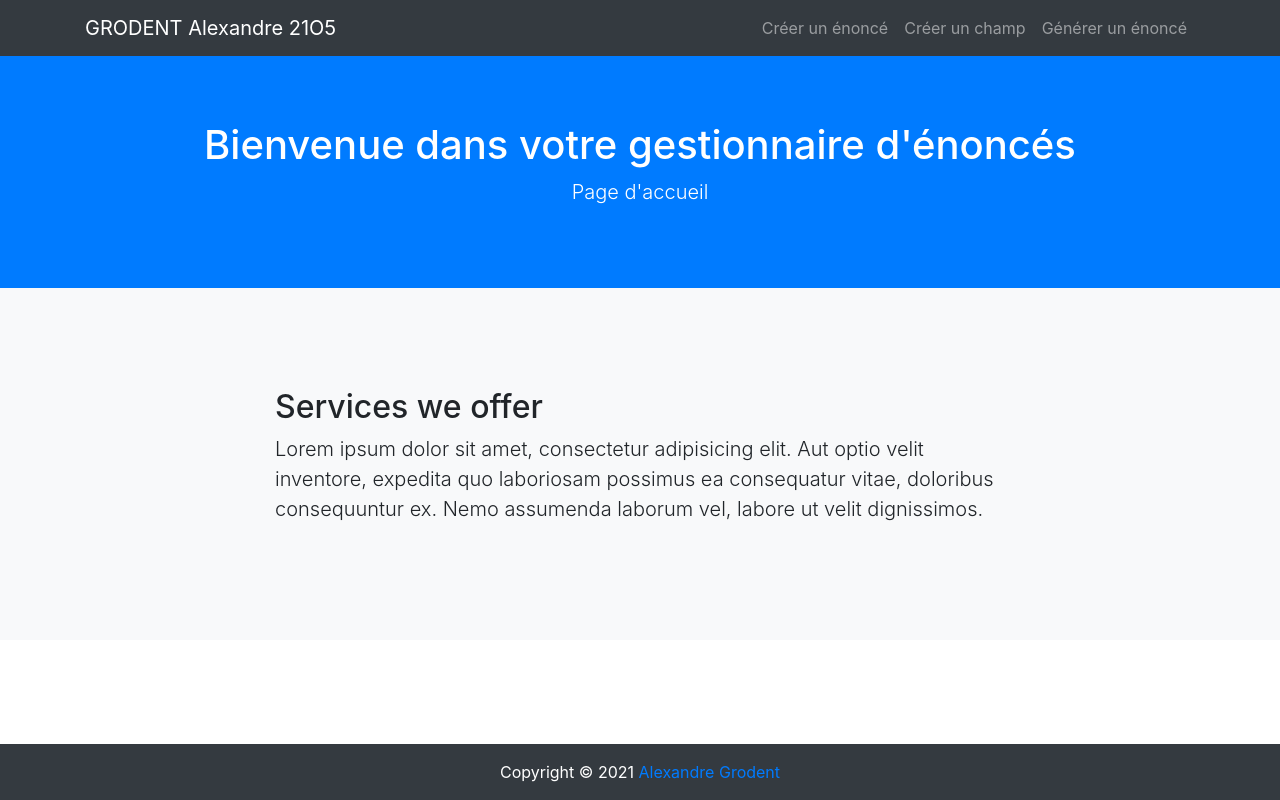
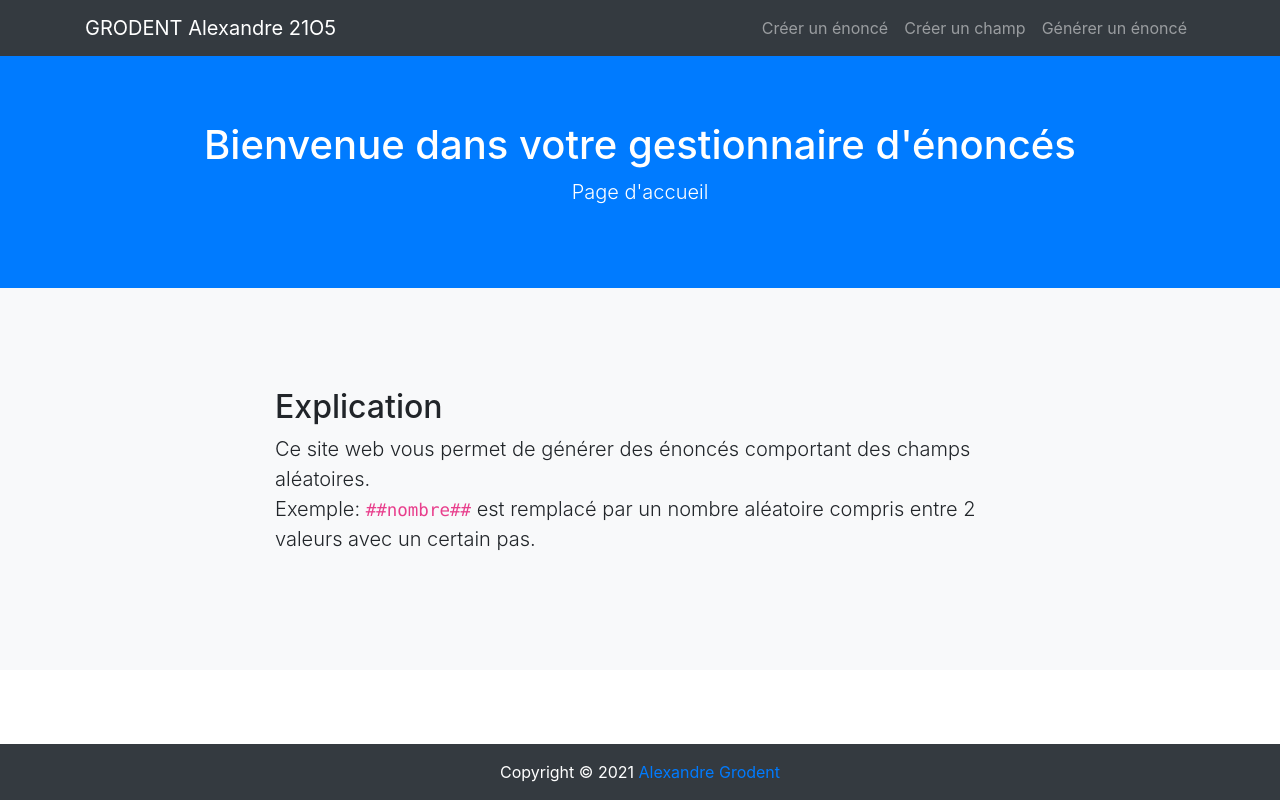
Before and after one commit to alexandregdnt/web-dossier-juin, a PHP site: page / in a window 1280 px wide. Run offline with PHP 8.4, Linux system fonts and the light colour scheme.

Commit message:
:memo: Update index content

```diff
--- a/views/index.php
+++ b/views/index.php
@@ -11,8 +11,11 @@
     <div class="container">
         <div class="row">
             <div class="col-lg-8 mx-auto">
-                <h2>Services we offer</h2>
-                <p class="lead">Lorem ipsum dolor sit amet, consectetur adipisicing elit. Aut optio velit inventore, expedita quo laboriosam possimus ea consequatur vitae, doloribus consequuntur ex. Nemo assumenda laborum vel, labore ut velit dignissimos.</p>
+                <h2>Explication</h2>
+                <p class="lead">
+                    Ce site web vous permet de générer des énoncés comportant des champs aléatoires. <br>
+                    Exemple: <code>##nombre##</code> est remplacé par un nombre aléatoire compris entre 2 valeurs avec un certain pas.
+                </p>
             </div>
         </div>
     </div>
```
